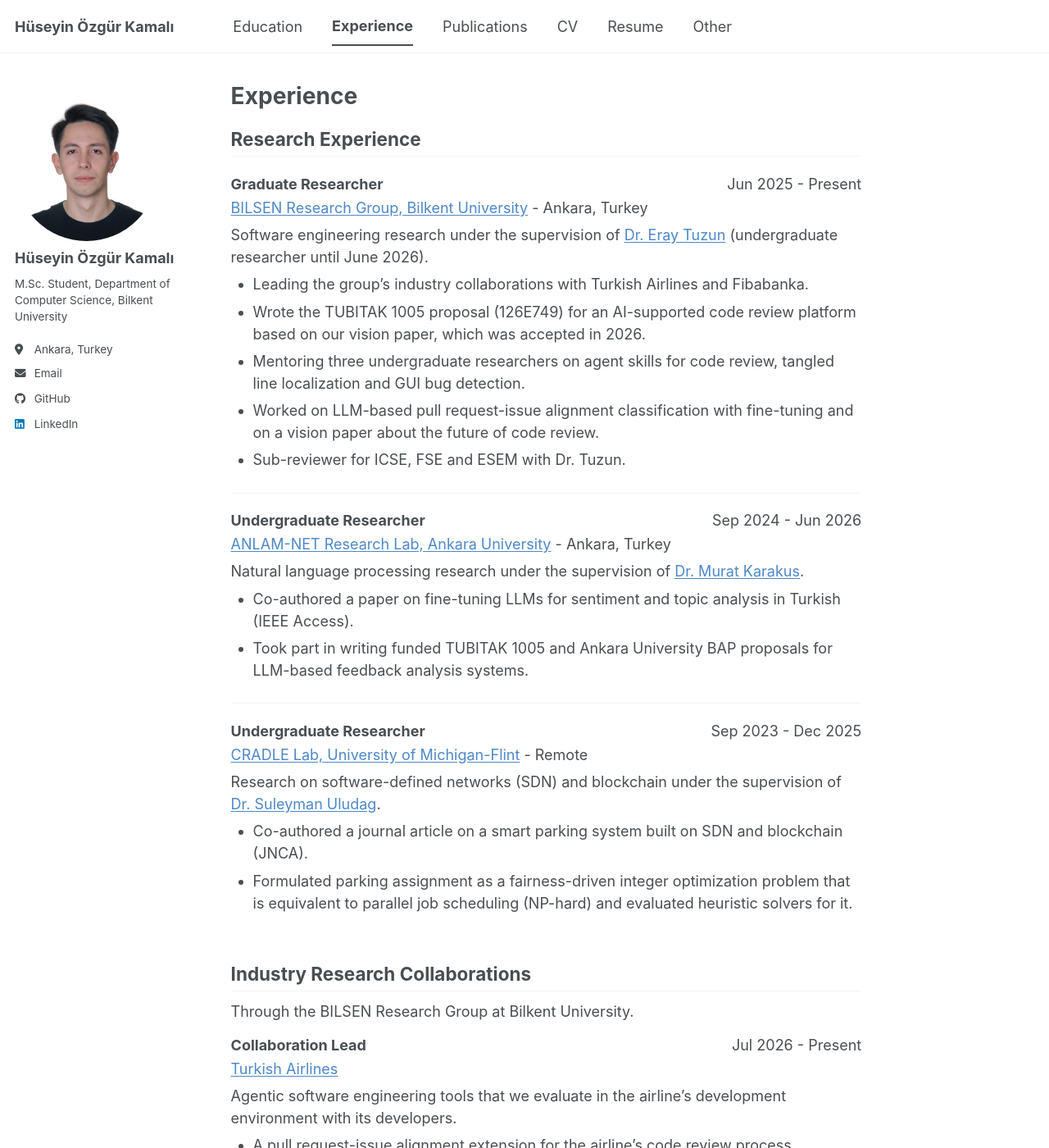
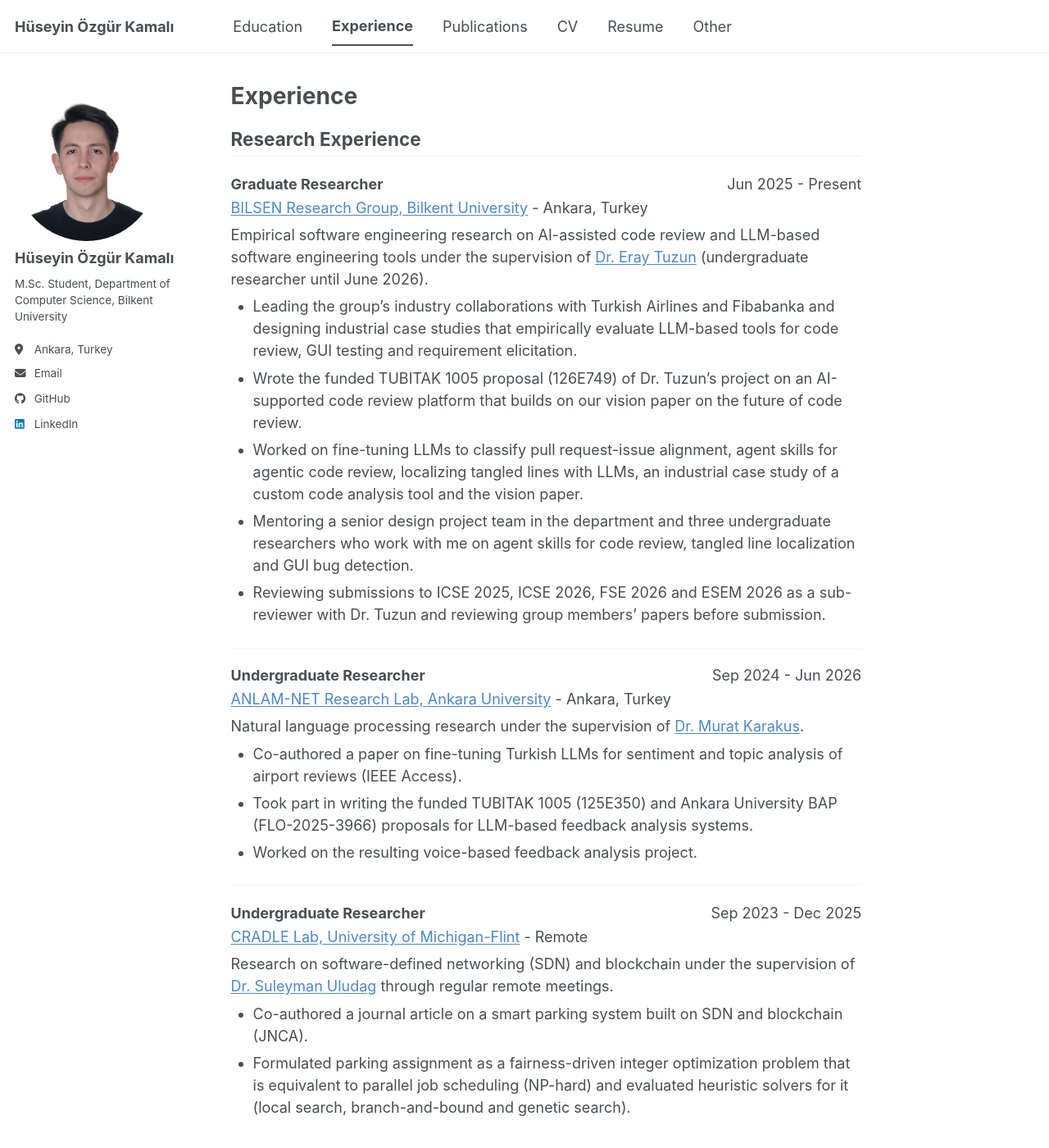
Before and after one commit to dev-zgr/dev-zgr.github.io, a Jekyll site: the page built from _pages/experience.html, in a window 1280 px wide and 1400 px high. Shown: the whole window at 82% size. Built offline with Jekyll 4.4.1, drawn with Linux system fonts in a browser that asks for light colours; a script bundle is joined from its source files by our own code; a style sheet for code colours, icons or effects is not loaded; some of the changed text lies outside the part shown.

Commit message:
New CV (web build), richer Experience page, ANLAM-NET in the biography, Karakus as undergraduate advisor
Co-Authored-By: Claude Opus 5.5 <noreply@anthropic.com>

```diff
--- a/_data/education.yml
+++ b/_data/education.yml
@@ -11,7 +11,6 @@
   details:
     - "Advisor: [Dr. Eray Tuzun](https://scholar.google.com/citations?hl=en&user=D4jovncAAAAJ&view_op=list_works&sortby=pubdate)"
     - "Member of the [BILSEN](https://bilsen.cs.bilkent.edu.tr) research group"
-    - "Scholarship holder in the TUBITAK 1001 project 125E371"
 
 - institution: "Ankara University"
   url: "https://eng.ankara.edu.tr/en/"
@@ -22,3 +21,4 @@
   details:
     - "GPA: 3.71 / 4.00"
     - "Ranked 2nd in the department ([certificate](/files/ankara-university-certificate-of-achievement.pdf))"
+    - "Advisor: [Dr. Murat Karakus](https://scholar.google.com/citations?hl=en&user=fGkZEUsAAAAJ&view_op=list_works&sortby=pubdate)"
--- a/_data/experience.yml
+++ b/_data/experience.yml
@@ -9,15 +9,16 @@
       location: "Ankara, Turkey"
       dates: "Jun 2025 - Present"
       summary: >-
-        Software engineering research under the supervision of
+        Empirical software engineering research on AI-assisted code review and LLM-based software engineering tools
+        under the supervision of
         [Dr. Eray Tuzun](https://scholar.google.com/citations?hl=en&user=D4jovncAAAAJ&view_op=list_works&sortby=pubdate)
         (undergraduate researcher until June 2026).
       bullets:
-        - "Leading the group's industry collaborations with Turkish Airlines and Fibabanka."
-        - "Wrote the TUBITAK 1005 proposal (126E749) for an AI-supported code review platform based on our vision paper, which was accepted in 2026."
-        - "Mentoring three undergraduate researchers on agent skills for code review, tangled line localization and GUI bug detection."
-        - "Worked on LLM-based pull request-issue alignment classification with fine-tuning and on a vision paper about the future of code review."
-        - "Sub-reviewer for ICSE, FSE and ESEM with Dr. Tuzun."
+        - "Leading the group's industry collaborations with Turkish Airlines and Fibabanka and designing industrial case studies that empirically evaluate LLM-based tools for code review, GUI testing and requirement elicitation."
+        - "Wrote the funded TUBITAK 1005 proposal (126E749) of Dr. Tuzun's project on an AI-supported code review platform that builds on our vision paper on the future of code review."
+        - "Worked on fine-tuning LLMs to classify pull request-issue alignment, agent skills for agentic code review, localizing tangled lines with LLMs, an industrial case study of a custom code analysis tool and the vision paper."
+        - "Mentoring a senior design project team in the department and three undergraduate researchers who work with me on agent skills for code review, tangled line localization and GUI bug detection."
+        - "Reviewing submissions to ICSE 2025, ICSE 2026, FSE 2026 and ESEM 2026 as a sub-reviewer with Dr. Tuzun and reviewing group members' papers before submission."
 
     - title: "Undergraduate Researcher"
       org: "ANLAM-NET Research Lab, Ankara University"
@@ -26,10 +27,11 @@
       dates: "Sep 2024 - Jun 2026"
       summary: >-
         Natural language processing research under the supervision of
-        [Dr. Murat Karakus](https://scholar.google.com/citations?user=fGkZEUsAAAAJ&hl=en).
+        [Dr. Murat Karakus](https://scholar.google.com/citations?hl=en&user=fGkZEUsAAAAJ&view_op=list_works&sortby=pubdate).
       bullets:
-        - "Co-authored a paper on fine-tuning LLMs for sentiment and topic analysis in Turkish (IEEE Access)."
-        - "Took part in writing funded TUBITAK 1005 and Ankara University BAP proposals for LLM-based feedback analysis systems."
+        - "Co-authored a paper on fine-tuning Turkish LLMs for sentiment and topic analysis of airport reviews (IEEE Access)."
+        - "Took part in writing the funded TUBITAK 1005 (125E350) and Ankara University BAP (FLO-2025-3966) proposals for LLM-based feedback analysis systems."
+        - "Worked on the resulting voice-based feedback analysis project."
 
     - title: "Undergraduate Researcher"
       org: "CRADLE Lab, University of Michigan-Flint"
@@ -37,31 +39,31 @@
       location: "Remote"
       dates: "Sep 2023 - Dec 2025"
       summary: >-
-        Research on software-defined networks (SDN) and blockchain under the supervision of
-        [Dr. Suleyman Uludag](https://scholar.google.com/citations?user=GOzfj9sAAAAJ&hl=en).
+        Research on software-defined networking (SDN) and blockchain under the supervision of
+        [Dr. Suleyman Uludag](https://scholar.google.com/citations?user=GOzfj9sAAAAJ&hl=en) through regular remote meetings.
       bullets:
         - "Co-authored a journal article on a smart parking system built on SDN and blockchain (JNCA)."
-        - "Formulated parking assignment as a fairness-driven integer optimization problem that is equivalent to parallel job scheduling (NP-hard) and evaluated heuristic solvers for it."
+        - "Formulated parking assignment as a fairness-driven integer optimization problem that is equivalent to parallel job scheduling (NP-hard) and evaluated heuristic solvers for it (local search, branch-and-bound and genetic search)."
 
 - group: "Industry Research Collaborations"
-  note: "Through the BILSEN Research Group at Bilkent University."
+  note: "Through the BILSEN Research Group at Bilkent University under the supervision of Dr. Eray Tuzun."
   entries:
     - title: "Collaboration Lead"
       org: "Turkish Airlines"
       url: "https://www.turkishairlines.com/en-int/"
       dates: "Jul 2026 - Present"
-      summary: "Agentic software engineering tools that we evaluate in the airline's development environment with its developers."
+      summary: "Leading BILSEN's collaboration with Turkish Airlines on LLM-based software engineering tools that are built for the airline's development environment and evaluated there empirically."
       bullets:
-        - "A pull request-issue alignment extension for the airline's code review process."
-        - "A multi-agent system that explores the airline's web applications and detects GUI bugs."
+        - "Developing a Bitbucket plugin that checks every pull request against its linked Jira issue with an LLM and classifies their alignment, which we will evaluate in a three-month mixed-method case study with the airline's developers."
+        - "Contributing to a multi-agent system that autonomously explores the airline's web applications to find GUI bugs and planning its industrial case study with the airline's testers."
 
     - title: "Collaboration Lead"
       org: "Fibabanka"
       url: "https://www.fibabanka.com.tr/en"
       dates: "Jun 2026 - Present"
-      summary: "Industrial case study of Filozof, an LLM-based requirement elicitation system developed and deployed by Fibabanka."
+      summary: "Leading an industrial case study of Filozof, an LLM-based requirement elicitation system developed and deployed by Fibabanka."
       bullets:
-        - "Assessing the requirement artifacts it generates against IEEE requirement standards and measuring its effect on the bank's requirement process."
+        - "Designed a mixed-method evaluation that studies the system in terms of requirement quality, time and effort, the requirement preparation process and user perception through expert ratings, an LLM judge, workflow data, surveys and interviews."
 
 - group: "Industry Experience"
   entries:
@@ -72,7 +74,8 @@
       dates: "Aug 2025 - Oct 2025"
       bullets:
         - "Developed antenna gain approximation algorithms based on azimuth and elevation radiation patterns."
-        - "Built a desktop simulation application for these algorithms in C++ and Qt."
+        - "Built a desktop simulation application in C++ and Qt to compute and visualize the antenna gain."
+        - "Gained practical experience in antenna modeling, numerical approximation and the validation of simulation results against theoretical expectations."
 
     - title: "Software Engineering Intern"
       org: "OBSS"
@@ -80,8 +83,9 @@
       location: "Ankara, Turkey"
       dates: "Jun 2025 - Aug 2025"
       bullets:
-        - "Developed an issue tracking module for a project management application with Java, Spring and React."
-        - "Implemented LDAP authentication and JWT-based authorization for the module."
+        - "Developed an issue tracking system for a project management application with a three-tier architecture."
+        - "Implemented the backend services in Java and Spring and the frontend in React."
+        - "Integrated LDAP authentication and JWT-based authorization for secure access control."
 
     - title: "Web Page Administrator (Intern)"
       org: "Ankara University"
@@ -97,4 +101,5 @@
       location: "Ankara, Turkey"
       dates: "Feb 2023 - Jun 2023"
       bullets:
-        - "Developed backend REST APIs for a learning management system."
+        - "Designed and implemented backend REST APIs for a learning management system."
+        - "Worked on server-side programming and database management for its web application."
--- a/_data/home.yml
+++ b/_data/home.yml
@@ -15,7 +15,8 @@ biography:
   - >-
     My first research experience was at the [CRADLE Lab](https://cradlelab.us) of
     [Dr. Suleyman Uludag](https://scholar.google.com/citations?user=GOzfj9sAAAAJ&hl=en) at the University of Michigan-Flint
-    and I worked remotely on SDN and blockchain-based networks. I joined BILSEN in June 2025 while I was still an
+    and I worked remotely on SDN and blockchain-based networks. After that, I started doing NLP research at the
+    [ANLAM-NET Lab](https://anlamnet.ankara.edu.tr/en/mainpage/) of Ankara University. I joined BILSEN in June 2025 while I was still an
     undergraduate. Currently, I lead BILSEN's industrial case studies with
     [Turkish Airlines](https://www.turkishairlines.com/en-int/) and [Fibabanka](https://www.fibabanka.com.tr/en)
     and I mentor three undergraduate researchers who work with me on agent skills for code review, tangled line
```
Also changed, not shown: 1 other file.
